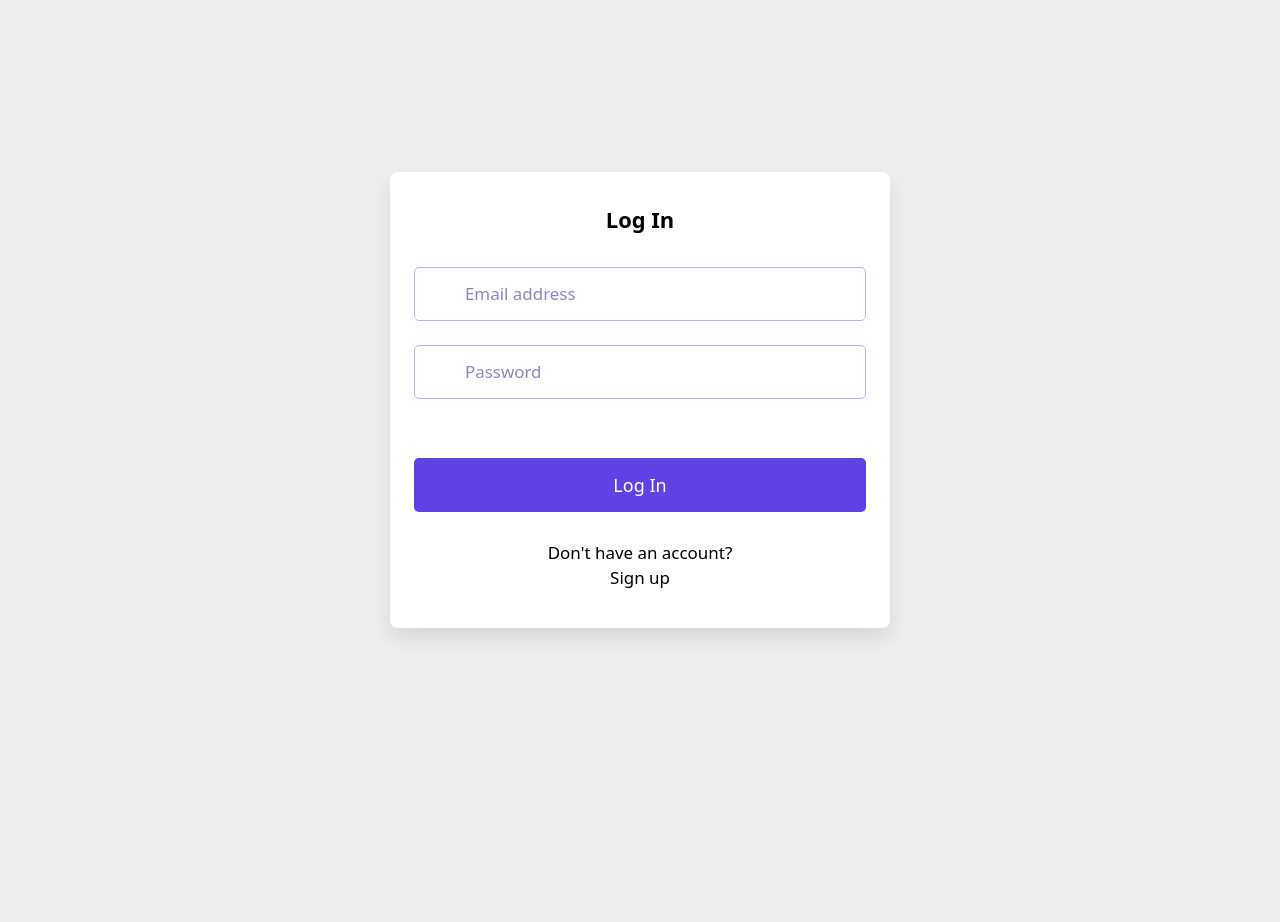
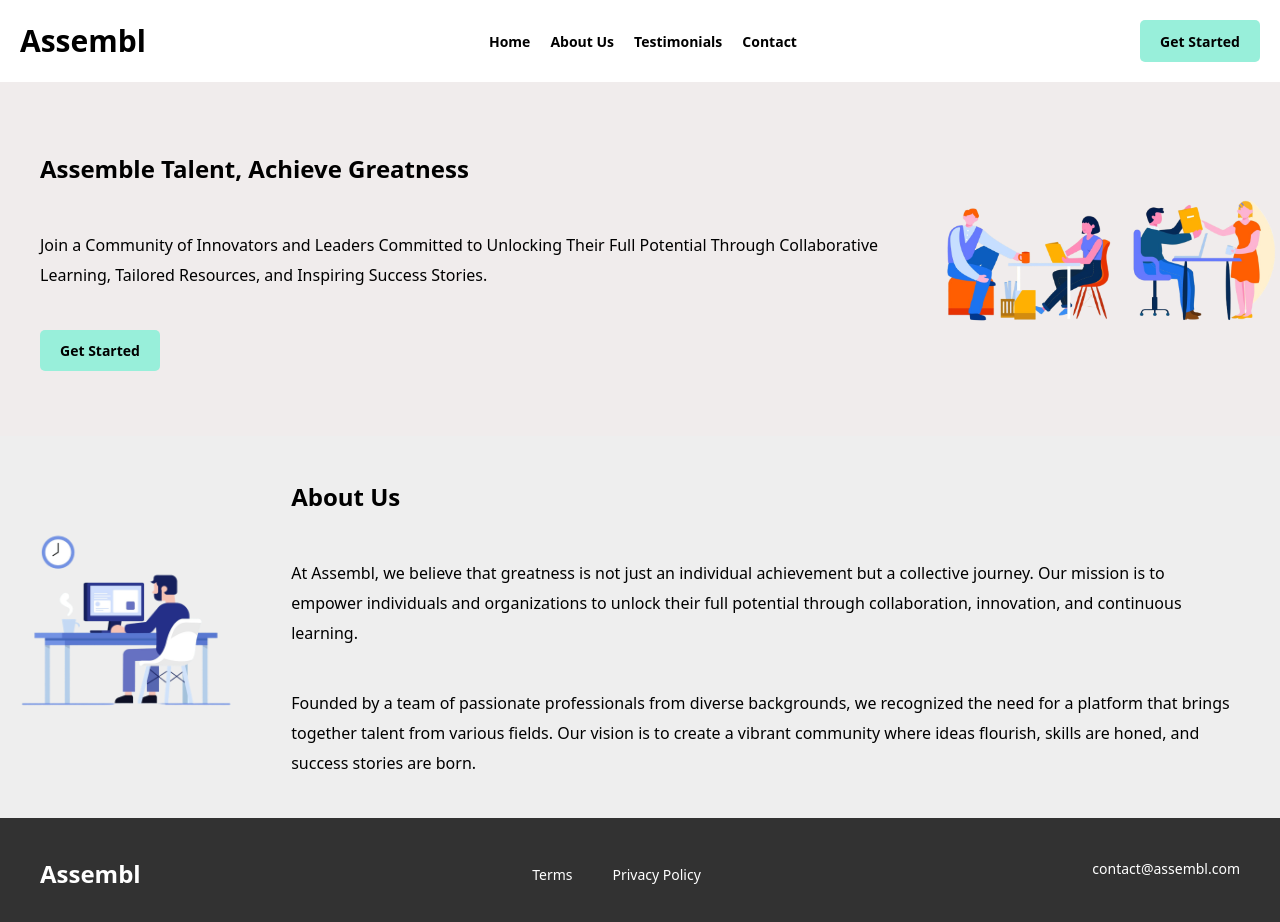
Before and after one commit to Goldenbook27/Assembl, a React (Vite) app in the folder frontend/: page / in a window 1280 px wide. Shown: the top 922 px of the page. Before the commit the page ends 800 px from the top, so only its background shows below. Built offline with nearby package versions, Linux system fonts and the light colour scheme.

Commit message:
Redux and Router

```diff
--- a/frontend/package.json
+++ b/frontend/package.json
@@ -10,9 +10,12 @@
     "preview": "vite preview"
   },
   "dependencies": {
+    "@reduxjs/toolkit": "^2.5.0",
     "@tailwindcss/vite": "^4.0.0",
     "react": "^18.3.1",
-    "react-dom": "^18.3.1"
+    "react-dom": "^18.3.1",
+    "react-redux": "^9.2.0",
+    "react-router-dom": "^7.1.3"
   },
   "devDependencies": {
     "@eslint/js": "^9.17.0",
--- a/frontend/src/App.jsx
+++ b/frontend/src/App.jsx
@@ -6,13 +6,22 @@ import Homepage from "./Homepage/Homepage";
 import GroupChat from "./GroupChat/GroupChat";
 import IndividualChat from "./IndividualChat/IndividualChat";
 import AuthPage from "./AuthPages/AuthPage";
+import { useDispatch, useSelector } from "react-redux";
+import { BrowserRouter, Routes, Route, Navigate } from "react-router-dom";
 
 function App() {
+  const auth = useSelector((state) => state.auth);
+
   return (
-    <>
-      {/* <Homepage /> */}
-      <AuthPage />
-    </>
+    <BrowserRouter>
+      <Routes>
+        <Route path="/" element={auth.user ? <Homepage /> : <LandingPage />} />
+        <Route
+          path="/auth"
+          element={auth.user ? <Navigate to="/" /> : <AuthPage />}
+        />
+      </Routes>
+    </BrowserRouter>
   );
 }
 
--- a/frontend/src/components/Navbar.jsx
+++ b/frontend/src/components/Navbar.jsx
@@ -1,21 +1,51 @@
-import React from 'react'
+import React from "react";
+import { useSelector } from "react-redux";
+import { useNavigate } from "react-router-dom";
 
 const Navbar = () => {
-  return (
-    <div className="flex flex-row justify-between w-[1440px] h-[82px] p-5">
-      <div className="font-poppins font-semibold text-3xl leading-[42px]">Assembl</div>
-      <div className="flex flex-row gap-5">
-        <button className="font-poppins font-semibold text-sm leading-[21px]">Home</button>
-        <button className="font-poppins font-semibold text-sm leading-[21px]">About Us</button>
-        <button className="font-poppins font-semibold text-sm leading-[21px]">Testimonials</button>
-        <button className="font-poppins font-semibold text-sm leading-[21px]">Contact</button>
+  const user = useSelector((state) => state.auth);
+  const navigate = useNavigate();
+
+  if (user.user) {
+    return (
+      <div className="flex flex-row justify-between p-5 bg-[#FFFFFF]">
+        <div className="font-semibold text-3xl">Assembl</div>
+        <button className="rounded-[5px] pt-2.5 pr-5 pb-2.5 pl-5 font-semibold text-sm bg-[#98EFDA]">
+          Log Out
+        </button>
       </div>
-      <div className="flex flex-row gap-5">
-        <button className="rounded-[5px] pt-2.5 pr-5 pb-2.5 pl-5 font-poppins font-semibold text-sm leading-[21px] bg-[#98EFDA]">Log In</button>
-        <button className="rounded-[5px] pt-2.5 pr-5 pb-2.5 pl-5 font-poppins font-semibold text-sm leading-[21px] bg-[#98EFDA]">Sign Up</button>
+    );
+  } else {
+    return (
+      <div className="flex flex-row justify-between p-5 bg-[#FFFFFF]">
+        <div className="font-poppins font-semibold text-3xl leading-[42px]">
+          Assembl
+        </div>
+        <div className="flex flex-row gap-5">
+          <button className="font-poppins font-semibold text-sm leading-[21px]">
+            Home
+          </button>
+          <button className="font-poppins font-semibold text-sm leading-[21px]">
+            About Us
+          </button>
+          <button className="font-poppins font-semibold text-sm leading-[21px]">
+            Testimonials
+          </button>
+          <button className="font-poppins font-semibold text-sm leading-[21px]">
+            Contact
+          </button>
+        </div>
+        <div className="flex flex-row gap-5">
+          <button
+            onClick={() => navigate("/auth")}
+            className="rounded-[5px] pt-2.5 pr-5 pb-2.5 pl-5 font-poppins font-semibold text-sm leading-[21px] bg-[#98EFDA]"
+          >
+            Get Started
+          </button>
+        </div>
       </div>
-    </div>
-  )
-}
+    );
+  }
+};
 
-export default Navbar
+export default Navbar;
--- a/frontend/src/main.jsx
+++ b/frontend/src/main.jsx
@@ -1,11 +1,14 @@
-import { StrictMode } from 'react'
-import { createRoot } from 'react-dom/client'
-import './index.css'
-import App from './App.jsx'
+import { StrictMode } from "react";
+import { createRoot } from "react-dom/client";
+import "./index.css";
+import App from "./App.jsx";
+import { Provider } from "react-redux";
+import store from "./redux/store.js";
 
-
-createRoot(document.getElementById('root')).render(
+createRoot(document.getElementById("root")).render(
   <StrictMode>
-    <App />
-  </StrictMode>,
-)
+    <Provider store={store}>
+      <App />
+    </Provider>
+  </StrictMode>
+);
--- /dev/null
+++ b/frontend/src/redux/authSlice.js
@@ -0,0 +1,35 @@
+import { createSlice } from "@reduxjs/toolkit";
+
+// Initial state of the auth
+const initialState = {
+  user: null,
+  userId: null,
+  email: null,
+  status: "idle", // Can be 'idle', 'loading', 'succeeded', or 'failed'
+  error: null, // Stores error messages if any
+};
+
+const authSlice = createSlice({
+  name: "auth",
+  initialState,
+  reducers: {
+    // On successful login, store the user data
+    login: (state, action) => {
+      state.status = "succeeded";
+      state.user = action.payload.user;
+      state.userId = action.payload.userId;
+      state.email = action.payload.email;
+    },
+    // Log out user
+    logout: (state) => {
+      state.user = null;
+      state.email = null;
+      state.status = "idle";
+      state.error = null;
+    },
+  },
+});
+
+export const { login, logout } = authSlice.actions;
+
+export default authSlice.reducer;
--- /dev/null
+++ b/frontend/src/redux/store.js
@@ -0,0 +1,10 @@
+import { configureStore } from "@reduxjs/toolkit";
+import authReducer from "./authSlice";
+
+const store = configureStore({
+  reducer: {
+    auth: authReducer,
+  },
+});
+
+export default store;
```
Also changed, not shown: frontend/src/Homepage/Homepage.jsx (+9 -9 lines), 1 other file (tests, documents, lock files or other folders).
